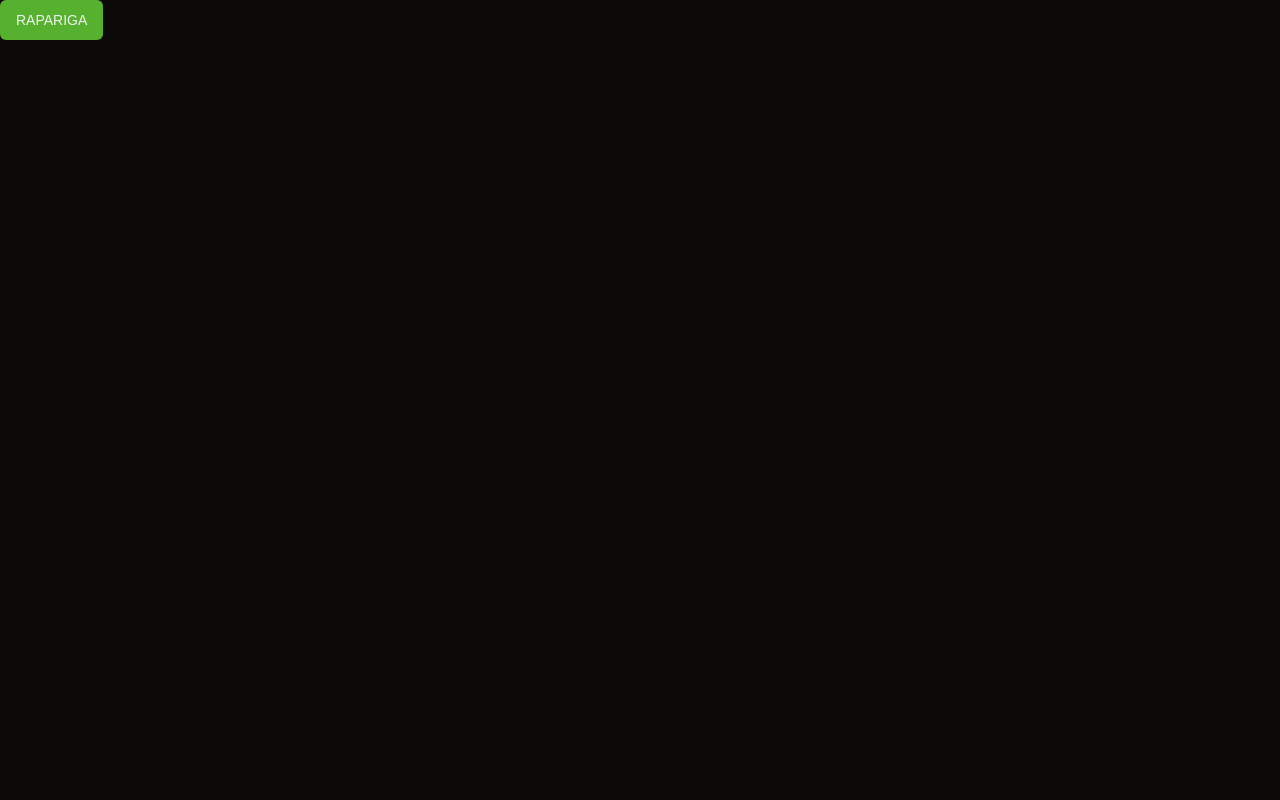
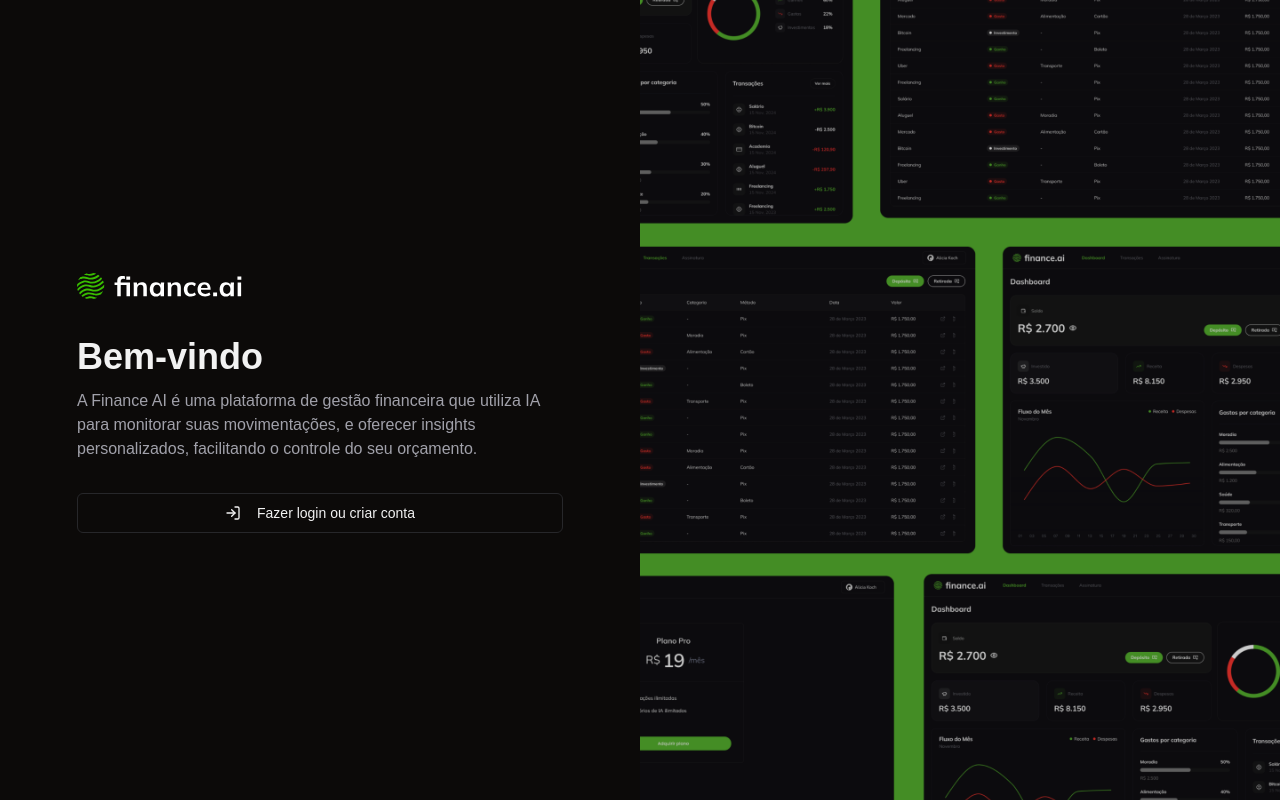
Before and after one commit to italocsn05/finance.ai, a Next.js app: page /login in a window 1280 px wide. Built offline with nearby package versions, Linux system fonts and the light colour scheme.

Commit message:
Add logo SVG, enhance login page layout, and update global styles for full height

```diff
--- a/src/app/globals.css
+++ b/src/app/globals.css
@@ -66,7 +66,10 @@
   * {
     @apply border-border;
   }
+  html{
+    @apply h-full;
+  }
   body {
-    @apply bg-background text-foreground;
+    @apply bg-background text-foreground h-full;
   }
 }
--- a/src/app/login/page.tsx
+++ b/src/app/login/page.tsx
@@ -1,9 +1,39 @@
 import { Button } from "@/components/ui/button";
+import { LogInIcon } from "lucide-react";
+import Image from "next/image";
 
 const HomePage = () => {
-  return <div>
-    <Button>RAPARIGA</Button>
-  </div>;
+  return (
+    <div className="grid h-full grid-cols-2">
+      <div className="mx-auto flex h-full max-w-[550px] flex-col justify-center p-8">
+        <Image
+          src="/logo.svg"
+          alt="logo"
+          width={173}
+          height={39}
+          className="mb-8"
+        />
+        <h1 className="mb-3 text-4xl font-bold">Bem-vindo</h1>
+        <p className="mb-8 text-muted-foreground">
+          A Finance AI é uma plataforma de gestão financeira que utiliza IA para
+          monitorar suas movimentações, e oferecer insights personalizados,
+          facilitando o controle do seu orçamento.
+        </p>
+        <Button variant={"outline"}>
+          <LogInIcon className="mr-2" />
+          Fazer login ou criar conta
+        </Button>
+      </div>
+      <div className="relative h-full w-full">
+        <Image
+          src="/side-login-image.png"
+          alt="side-image"
+          fill
+          className="object-cover"
+        />
+      </div>
+    </div>
+  );
 };
 
 export default HomePage;
```
Also changed, not shown: public/logo.svg (added), public/side-login-image.png (added).
